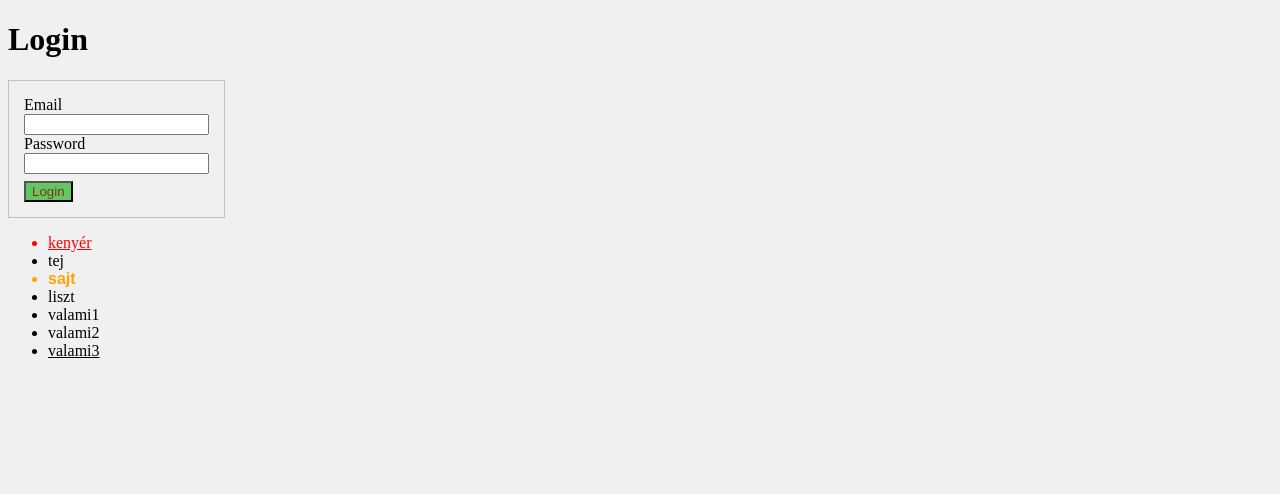
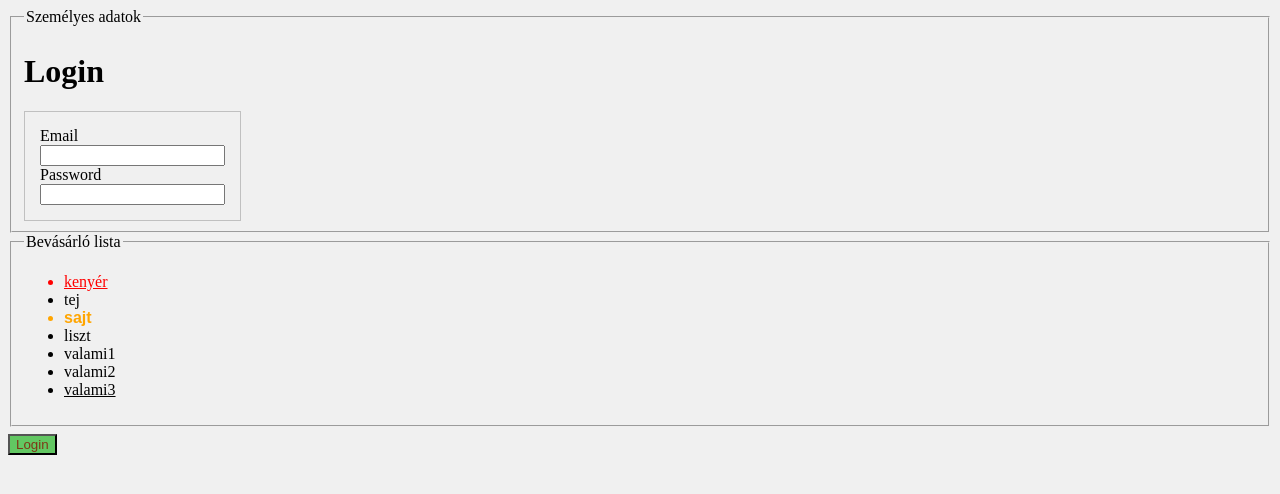
Before and after one commit to KPKate/Tetst01, a plain HTML site: page IFKSP-VIDEO/selectors.html in a window 1280 px wide. Drawn offline with Linux system fonts and the light colour scheme.

Commit message:
Css Fürdés előtt

```diff
--- a/IFKSP-VIDEO/selectors.html
+++ b/IFKSP-VIDEO/selectors.html
@@ -10,6 +10,10 @@
 </head>
 
 <body>
+    <span>
+        <div>
+            <fieldset>
+                <legend>Személyes adatok</legend>
                 <h1> Login</h1>
                 <div class="login-div">
                     <div class="from-group">
@@ -20,10 +24,9 @@
                         <label>Password</label>
                         <input class="from-control" type="password" name="password">
                     </div>
-        <div class="from-group">
-            <button class="submit-btn">Login</button>
-        </div>
-    </div>
+            </fieldset>
+            <Fieldset>
+                <legend> Bevásárló lista</legend>
                 <ul>
                     <li>kenyér </li>
                     <li>tej </li>
@@ -33,5 +36,15 @@
                     <li>valami2</li>
                     <li>valami3</li>
                 </ul>
+            </Fieldset>
+            <div class="from-group">
+                <button class="submit-btn">Login</button>
+            </div>
+        </div>
+
+        </div>
+    </span>
+
 </body>
+
 </html>
```
Lines whose indentation alone changed are shown as unchanged.
